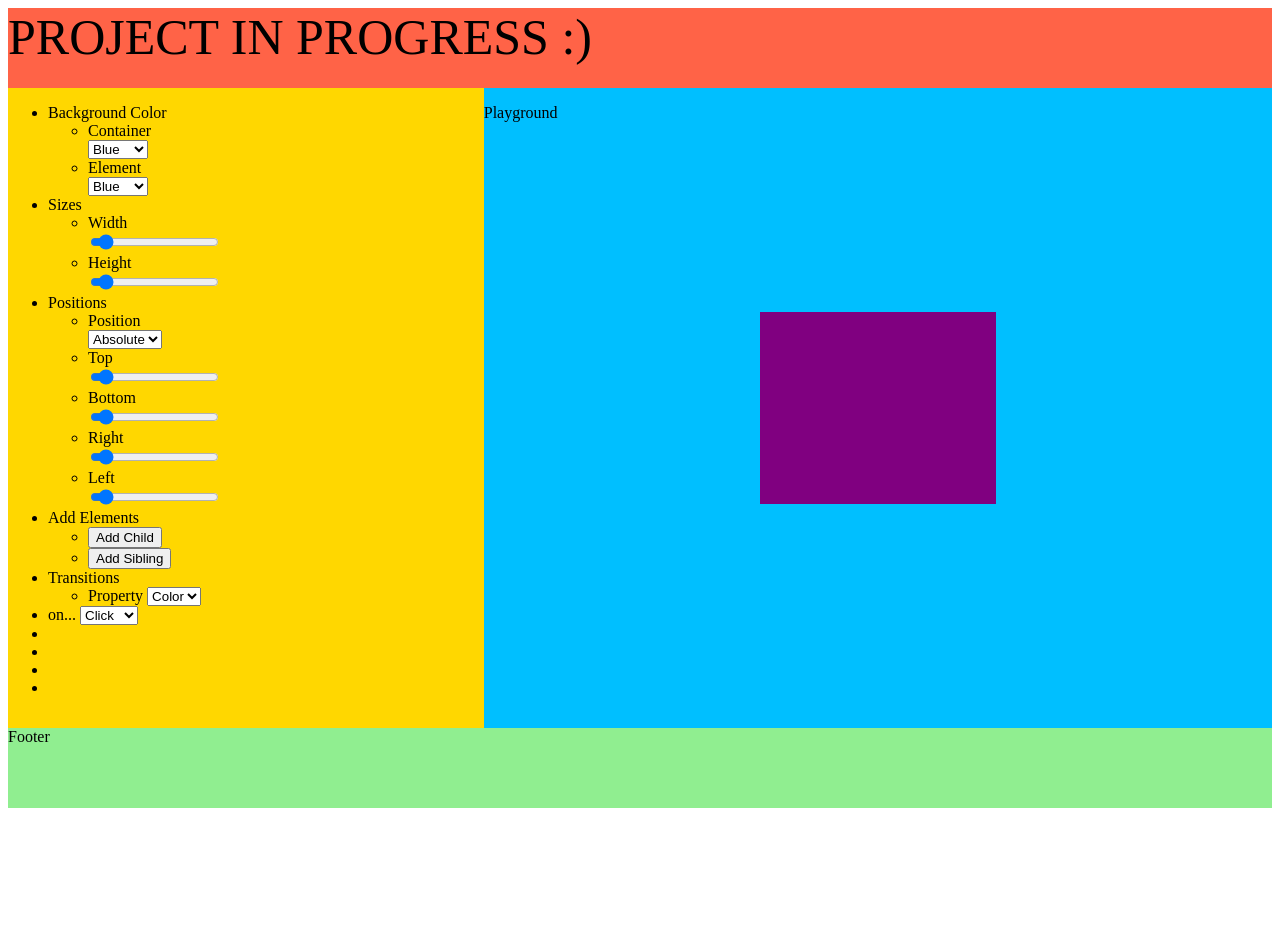
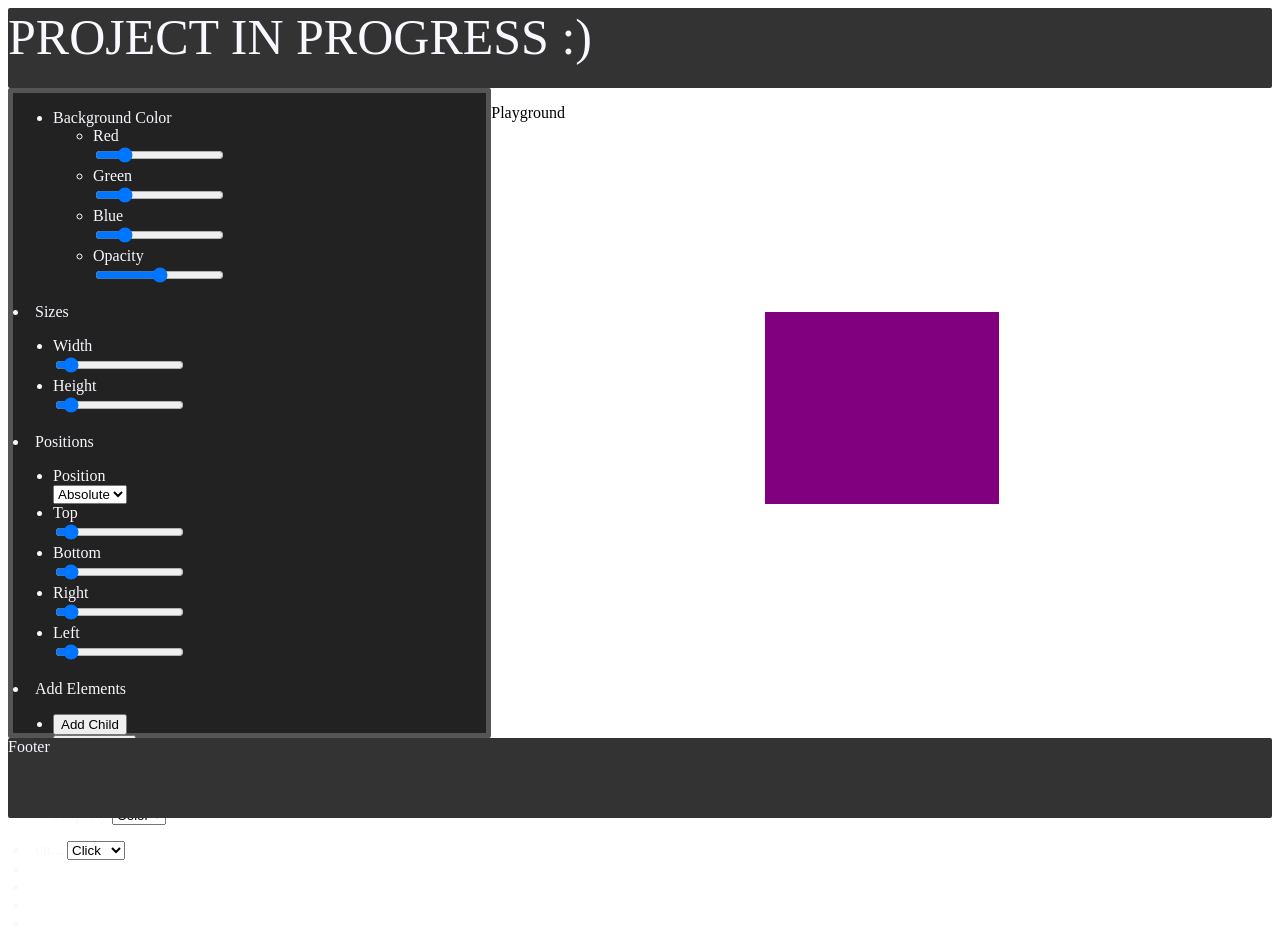
Before and after one commit to sean-connor/css-playtime, a plain HTML site: page index.html in a window 1280 px wide. Before the commit the page ends 816 px from the top, so only its background shows below. Drawn offline with Linux system fonts and the light colour scheme.

Commit message:
re-style

```diff
--- a/index.html
+++ b/index.html
@@ -18,20 +18,17 @@
       <aside class="options">
         <ul class="styles">
           <li>Background Color</li>
-          <ul>
-            <li>Container</li>
-            <select name="background" onchange="adjustProperty(event, this.name, this.options[this.selectedIndex].value)">
-              <option value="blue">Blue</option>
-              <option value="red">Red</option>
-              <option value="green">Green</option>
-            </select>
-            <li>Element</li>
-            <select name="background" onchange="adjustProperty(event, this.name, this.options[this.selectedIndex].value)">
-              <option value="blue">Blue</option>
-              <option value="red">Red</option>
-              <option value="green">Green</option>
-            </select>
-          </ul>
+            <ul>
+              <li>Red</li>
+              <input id="red" type="range" name="r" min="0" max="255" value="50" step="1" oninput="adjustRGBA()">
+              <li>Green</li>
+              <input id="green" type="range" name="g" min="0" max="255" value="50" step="1" oninput="adjustRGBA()">
+              <li>Blue</li>
+              <input id="blue" type="range" name="b" min="0" max="255" value="50" step="1" oninput="adjustRGBA()">
+              <li>Opacity</li>
+              <input id="opacity" type="range" name="opacity" min="0" max="100" value="50" step="1" oninput="adjustRGBA()">
+            </ul>
+            </ul>
           <li>Sizes</li>
           <ul>
             <li>Width</li>
--- a/js/main.js
+++ b/js/main.js
@@ -16,6 +16,16 @@ function adjustProperty(event, property, value) {
   var div = document.getElementById(selectedElementId);
   value = PROPERTY_SUFFIX[property] ? value+PROPERTY_SUFFIX[property] : value
   div.style[property] = value;
+}
+
+function adjustRGBA(){
+  var div = document.getElementById(selectedElementId);
+  var red = document.getElementById('red').value;
+  var green = document.getElementById('green').value;
+  var blue = document.getElementById('blue').value;
+  var opacity = document.getElementById('opacity').value / 100;
+  var rgba = "rgba("+red+","+blue+","+green+","+opacity+")";
+  div.style['background'] = rgba;
 }
 
 function addElement(type){
--- a/stylesheet/main.scss
+++ b/stylesheet/main.scss
@@ -35,22 +35,31 @@ html{
 }
 
 .header {
-  background: tomato;
+  background: #333;
+  color: ghostwhite;
   font-size: 50px;
+  border-radius: 2px;
+
 }
 
 .footer {
-  background: lightgreen;
+  background: #333;
+  color: ghostwhite;
+  border-radius: 2px;
+
 }
 
 .playground {
   position: relative;
   text-align: left;
-  background: deepskyblue;
+  background: white;
 }
 
 .options {
-  background: gold;
+  background: #222;
+  color: ghostwhite;
+  border: 5px solid #555;
+  border-radius: 2px;
 }
 
 #hook {
```
Also changed, not shown: stylesheet/main.css, 1 other file.
